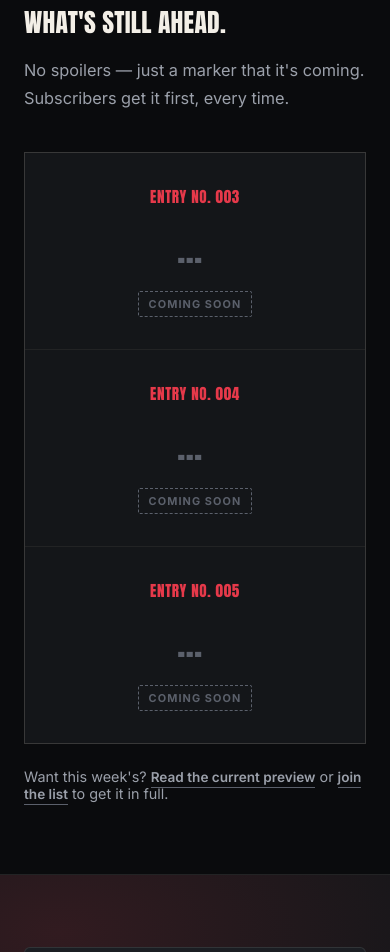
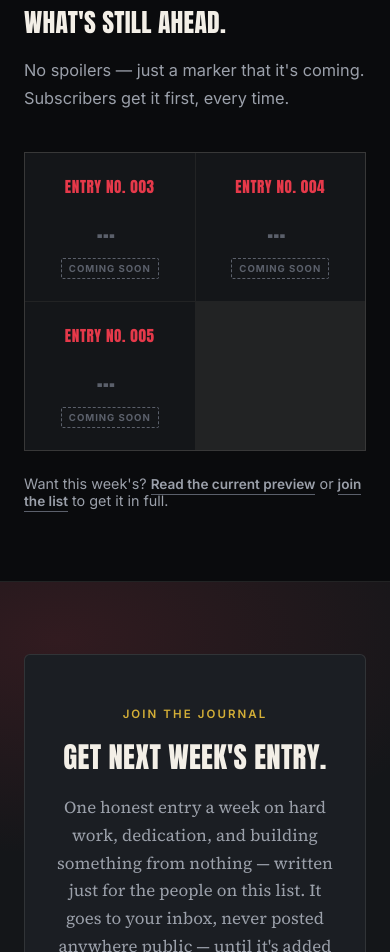
Before and after one commit to dajuanye26-droid/grindnecessities-website, a plain HTML site: page timeline.html in a window 390 px wide. Shown: the part 1901-2853 px from the top of the page. Drawn offline with Linux system fonts and the light colour scheme.

Commit message:
Make upcoming entries a 2-column grid on mobile
Co-Authored-By: Claude Sonnet 5 <noreply@anthropic.com>

```diff
--- a/timeline.html
+++ b/timeline.html
@@ -142,6 +142,13 @@
     padding:5px 10px;
   }
   .upcoming-note{ margin-top:24px; font-size:0.9rem; color:var(--ink-dim); max-width:60ch; }
+
+  @media (max-width:640px){
+    .upcoming-grid{ grid-template-columns:repeat(2,1fr); }
+    .upcoming-card{ padding:22px 14px; }
+    .upcoming-card .dots{ font-size:1.6rem; margin-top:10px; }
+    .upcoming-card .tag{ font-size:0.6rem; padding:4px 7px; margin-top:12px; }
+  }
 
   /* ---------- subscribe ---------- */
   .subscribe{
```
